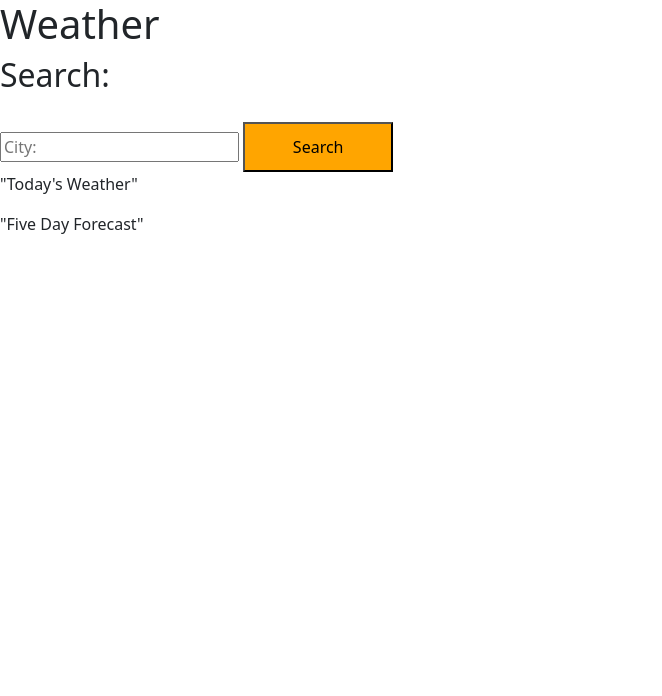
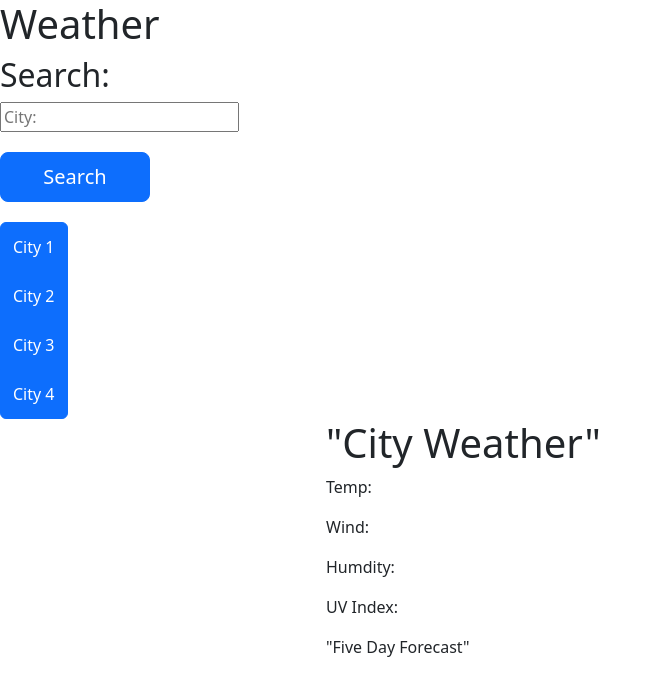
Before and after one commit to timdolan14/Weather-App, a plain HTML site: page index.html in a window 1280 px wide. Shown: the whole page, without its empty margins (0-662 px from the left). Drawn offline with nearby package versions, Linux system fonts and the light colour scheme.

Commit message:
Updated Bootstrap Elements

```diff
--- a/index.html
+++ b/index.html
@@ -9,34 +9,45 @@
     <link rel="stylesheet" href ="style.css">
 </head>
 <body>
-    <header class ="header">
-        <div class ="x">
+    <header class ="header align-tet">
             <h1>Weather</h1>
-        </div>
     </header>
 
 <main>
     <div class="weather-grid">
-        <div class = "search">
+        <div class = "col-1">
             <form id="search-bar">
             <h2>Search:</h2>
             <input class ="city-search" name ='city' type='text' placeholder="City:" />
-            <button class = "search-btn" >Search</button>
+            <button type ="button" class = "btn btn-primary btn-lg" >Search</button>
             </form>
         </div>
     </div>
 
-    <div class ="today-forecast">
-        <div id ='today' class="today-forecast">
-            <p>"Today's Weather"</p>
+    <div class="btn-group-vertical">
+        <button type="button" class="btn btn-primary">City 1</button>
+        <button type="button" class="btn btn-primary">City 2</button>
+        <button type="button" class="btn btn-primary">City 3</button>
+        <button type="button" class="btn btn-primary">City 4</button>
+      </div>
+
+      <div class="today-forecast row align-items-startd-flex justify-content-center align-items-center">
+        <div class="today col-md-6">
+            <h1>"City Weather"</h1>
+            <p>Temp:</p>
+            <p>Wind:</p>
+            <p>Humdity:</p>
+            <p>UV Index:</p>
+          </div>
+        </div>
+      </div>
+
+    <div class ="five-forecast row align-items-startd-flex justify-content-center align-items-start">
+        <div class="five-forecast col-md-6">
+            <p>"Five Day Forecast"</p>
         </div>
     </div>
 
-    <div class ="five-forecast">
-        <div id ='five' class="five-forecast">
-            <p>"Five Day Forecast"</p>
-        </div>
-    </div>
 </main>
 
     <script src="https://cdn.jsdelivr.net/npm/bootstrap@5.3.0-alpha3/dist/js/bootstrap.bundle.min.js"
--- a/style.css
+++ b/style.css
@@ -1,5 +1,4 @@
 button {
-    background-color: orange;
     width: 150px;
     height: 50px;
     margin-top: 20px;
```
